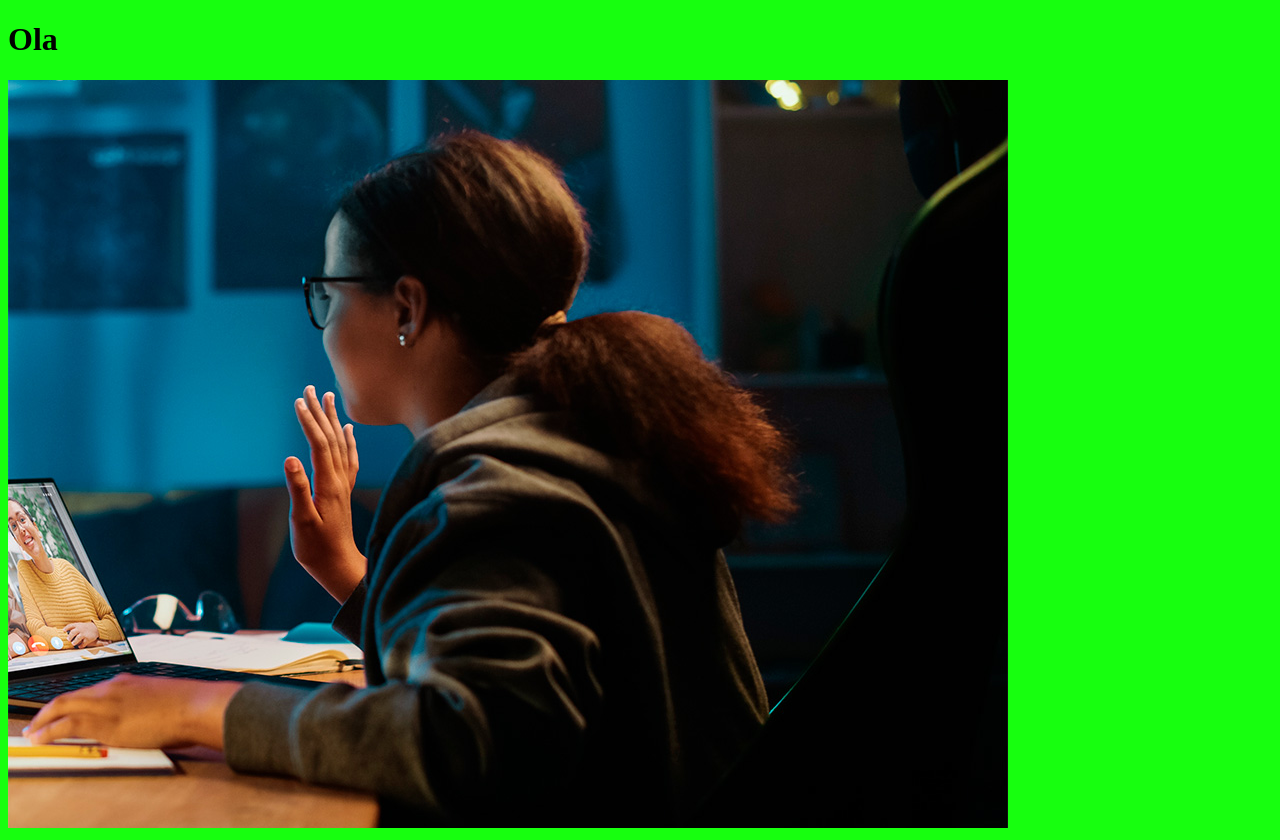
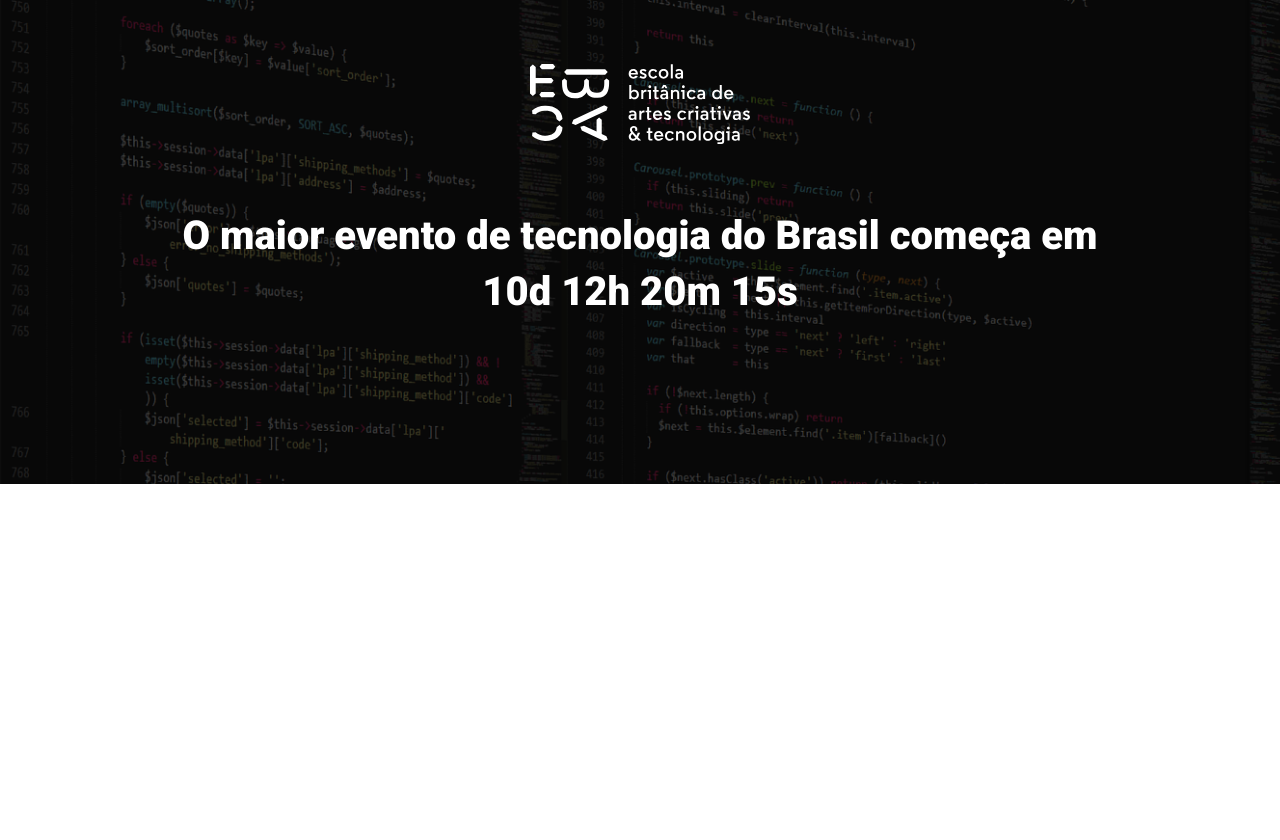
Before and after one commit to Fredindev/ebac_tech_talks, a website built with Parcel: page src/index.html in a window 1280 px wide. After the commit the page ends 800 px from the top, so only its background shows below. Built offline with nearby package versions, Linux system fonts and the light colour scheme.

Commit message:
criando o hero

```diff
--- a/src/index.html
+++ b/src/index.html
@@ -4,11 +4,21 @@
     <meta charset="UTF-8">
     <meta name="viewport" content="width=device-width, initial-scale=1.0">
     <title>Document</title>
+    <link rel="preconnect" href="https://fonts.googleapis.com">
+    <link rel="preconnect" href="https://fonts.gstatic.com" crossorigin>
+    <link href="https://fonts.googleapis.com/css2?family=Roboto:ital,wght@0,100;0,300;0,400;0,500;0,700;0,900;1,100;1,300;1,400;1,500;1,700;1,900&display=swap" rel="stylesheet">
     <link rel="stylesheet" href="/src/styles/main.scss">
 </head>
 <body>
-    <h1>Ola</h1>
-    <img src="/images/backend.png" alt="">
+    <header class="hero">
+        <div class="container">
+            <img class="hero__logo" src="/images/ebac_logo.svg" alt="#">
+            <p class="hero__text">
+                O maior evento de tecnologia do Brasil começa em 10d 12h 20m 15s
+            </p>
+        </div>
+
+    </header>
 
     <script src="/src/scripts/main.js"></script>
 </body>
--- a/src/scripts/main.js
+++ b/src/scripts/main.js
@@ -0,0 +1 @@
+console.log("Ola mundo");
--- /dev/null
+++ b/src/styles/_hero.scss
@@ -0,0 +1,53 @@
+.hero {
+    padding-top: 64px;
+    padding-bottom: 100px;
+    background-image: url(/images/fundo.png);
+    background-repeat: no-repeat;
+    background-size: cover;
+    position: relative;
+
+    .container {
+        position: relative;
+    }
+
+    &::before {
+        position: absolute;
+        top: 0;
+        left: 0;
+        width: 100%;
+        height: 100%;
+        background-color: #000;
+        content: '';
+        opacity: .7;
+    }
+
+    &__text {
+        margin-top: 64px;
+        margin-bottom: 64px;
+        font-size: 40px;
+        line-height: 56px;
+        color: #fff;
+        font-weight: 800;
+        text-align: center;
+    }
+
+    &__logo {
+        margin: 0 auto;
+        height: 80px;
+        display: block;
+    }
+
+    @media (max-width: 640px){
+        padding: 40px 0;
+
+        &__logo {
+            height: 40px;
+        }
+
+        &__text {
+            font-size: 22px;
+            line-height: 24px;
+            margin: 24px 0;
+        }
+    }
+}
--- a/src/styles/main.scss
+++ b/src/styles/main.scss
@@ -1,3 +1,24 @@
-body {
-    background-color: rgb(23, 255, 15);
+@use 'hero';
+
+
+* {
+    margin: 0;
+    padding: 0;
+    box-sizing: border-box;
+    font-family: Roboto, sans-serif;
+    color: #fff;
 }
+
+.container {
+    max-width: 960px;
+    width: 100%;
+    margin: 0 auto;
+
+    @media (max-width: 640px) {
+        max-width: 80%;
+    }
+
+    @media (max-width: 1024px) {
+        max-width: 90%;
+    }
+}
```
